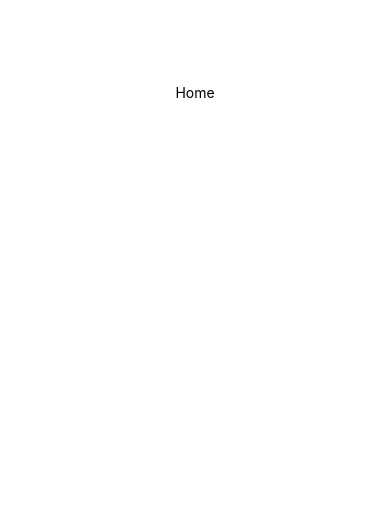
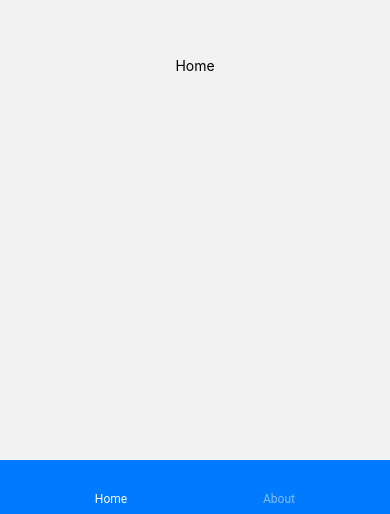
Before and after one commit to sean-s14/react_native_template, a React Native app: screen / in a window 390 px wide. Shown: the part 330-844 px from the top of the page. Built offline with nearby package versions, Linux system fonts and the light colour scheme.

Commit message:
Added bottom navigation with react-navigation

```diff
--- a/App.js
+++ b/App.js
@@ -1,10 +1,24 @@
 import React from 'react';
-import { HomePage } from '~/src/pages/exports';
+import { NavigationContainer } from '@react-navigation/native';
+import { createMaterialBottomTabNavigator } from '@react-navigation/material-bottom-tabs';
+
+import {
+  HomePage,
+  AboutPage
+} from '~/src/pages/exports';
+
+const Tab = createMaterialBottomTabNavigator();
 
 const App = () => {
 
   return (
-    <HomePage />
+    // <HomePage />
+    <NavigationContainer>
+      <Tab.Navigator>
+        <Tab.Screen name="Home" component={HomePage} />
+        <Tab.Screen name="About" component={AboutPage} />
+      </Tab.Navigator>
+    </NavigationContainer>
   );
 }
 
--- a/package.json
+++ b/package.json
@@ -10,6 +10,8 @@
   },
   "dependencies": {
     "@expo/webpack-config": "^0.17.0",
+    "@react-navigation/material-bottom-tabs": "^6.2.4",
+    "@react-navigation/native": "^6.0.13",
     "expo": "~46.0.13",
     "expo-dev-client": "^1.3.0",
     "expo-splash-screen": "~0.16.2",
@@ -17,6 +19,10 @@
     "react": "18.0.0",
     "react-dom": "18.0.0",
     "react-native": "0.69.6",
+    "react-native-paper": "^4.12.5",
+    "react-native-safe-area-context": "4.3.1",
+    "react-native-screens": "~3.15.0",
+    "react-native-vector-icons": "^9.2.0",
     "react-native-web": "~0.18.7"
   },
   "devDependencies": {
```
Also changed, not shown: 1 other file (tests, documents, lock files or other folders).
